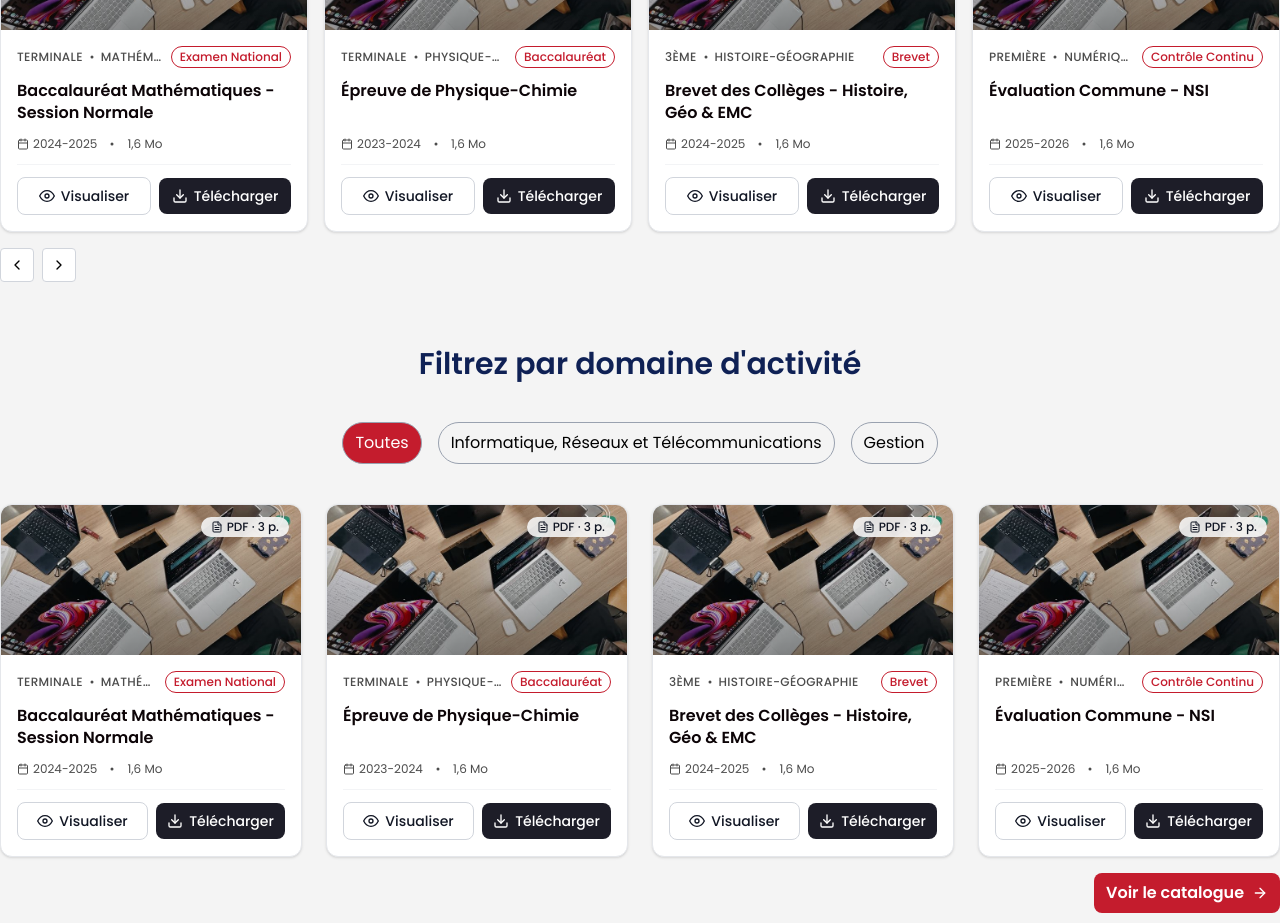
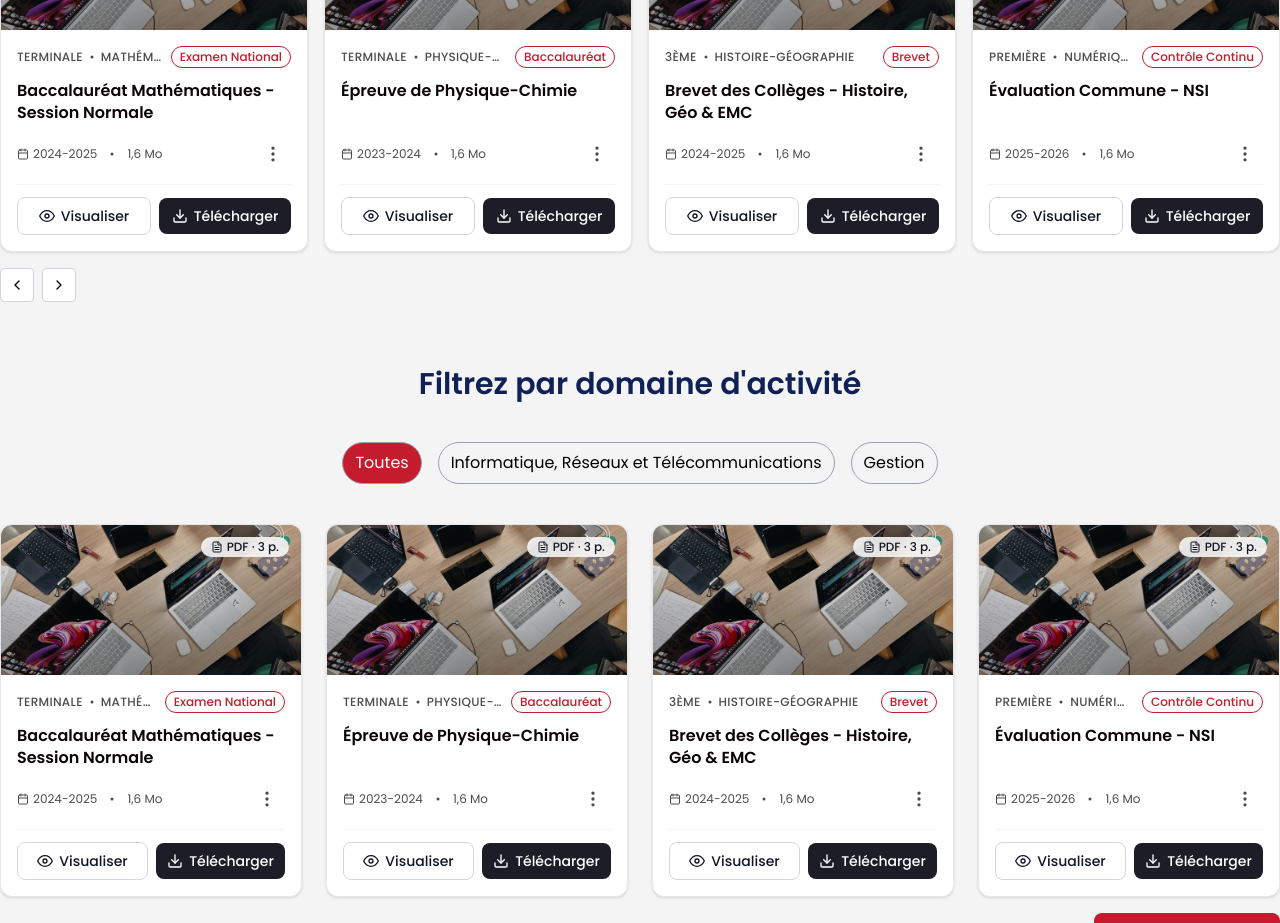
Before and after one commit to kaizen-squad/esgis-epreuves, a Next.js app: page /bde/accueil in a window 1280 px wide. Shown: the part 1780-2703 px from the top of the page. Built offline with nearby package versions, Linux system fonts and the light colour scheme.

Commit message:
feat(bde-epreuve-card): changed the epreuve card for bde so that it get a menu component for actions

```diff
--- /dev/null
+++ b/src/app/(bde)/bde/accueil/components/AddedExams.tsx
@@ -0,0 +1,25 @@
+"use client";
+
+import BDEEpreuveCard from "@/app/(bde)/components/BDEEpreuveCard";
+import { epreuvesMock } from "@/app/(public)/constants/epreuve.constants";
+import Slider from "@/components/ui/Slider";
+
+const AddedExams = ({ title }: { title: string }) => {
+  return (
+    <div className="mx-auto mb-16 max-w-7xl">
+      <h3 className="section-title">{title}</h3>
+      <Slider>
+        {epreuvesMock.map((epreuve) => (
+          <div
+            key={epreuve.name}
+            className="relative w-full shrink-0 snap-start md:w-[calc((100%-1rem)/2)] lg:w-[calc((100%-3rem)/4)]"
+          >
+            <BDEEpreuveCard {...epreuve} />
+          </div>
+        ))}
+      </Slider>
+    </div>
+  );
+};
+
+export default AddedExams;
--- /dev/null
+++ b/src/app/(bde)/bde/accueil/components/DomainFilter.tsx
@@ -0,0 +1,30 @@
+"use client";
+
+import BDEEpreuveCard from "@/app/(bde)/components/BDEEpreuveCard";
+import DomainSelectFilter from "@/app/(public)/components/DomainSelectFilter";
+import { epreuvesMock } from "@/app/(public)/constants/epreuve.constants";
+import { FiArrowRight } from "react-icons/fi";
+
+const DomainFilter = () => {
+  return (
+    <div className="mx-auto mb-30 w-full max-w-7xl">
+      <h3 className="section-title text-center">
+        Filtrez par domaine d&apos;activité
+      </h3>
+
+      <DomainSelectFilter />
+
+      <div className="mb-4 grid grid-cols-1 justify-center gap-6 md:grid-cols-2 lg:grid-cols-3 xl:grid-cols-4">
+        {epreuvesMock.map((epreuve) => (
+          <BDEEpreuveCard {...epreuve} key={epreuve.name} />
+        ))}
+      </div>
+
+      <button className="bg-background-accent text-text-primary my-2 ml-auto flex items-center gap-2 rounded-lg px-3 py-2 font-semibold">
+        Voir le catalogue <FiArrowRight />
+      </button>
+    </div>
+  );
+};
+
+export default DomainFilter;
--- a/src/app/(bde)/bde/accueil/page.tsx
+++ b/src/app/(bde)/bde/accueil/page.tsx
@@ -1,18 +1,18 @@
 import BDELayout from "@/app/(bde)/components/BDELayout";
 import BDEWelcomeSection from "./components/BDEWelcomeSection";
 import Research from "@/app/(public)/accueil/components/Research";
-import RecentlyAdded from "@/app/(public)/accueil/components/RecentlyAdded";
-import DomainFilter from "@/app/(public)/accueil/components/DomainFilter";
 import ResultsResume from "@/app/(public)/accueil/components/ResultsResume";
 import CTACatalogue from "@/app/(public)/accueil/components/CTACatalogue";
 import Filieres from "@/app/(public)/accueil/components/Filieres";
+import AddedExams from "./components/AddedExams";
+import DomainFilter from "./components/DomainFilter";
 
 const BDEAccueil = () => {
   return (
     <BDELayout>
       <BDEWelcomeSection />
       <Research />
-      <RecentlyAdded title="Epreuves ajoutées" />
+      <AddedExams title="Epreuves ajoutées" />
       <DomainFilter />
       <Filieres />
       <ResultsResume />
--- a/src/app/(bde)/bde/catalogue/page.tsx
+++ /dev/null
@@ -1,5 +0,0 @@
-const CataloguePage = () => {
-  return <div></div>;
-};
-
-export default CataloguePage;
--- /dev/null
+++ b/src/app/(bde)/components/BDEEpreuveCard.tsx
@@ -0,0 +1,92 @@
+import { EpreuveCard } from "@/app/(public)/components/EpreuveCard";
+import Menu, { MenuItem } from "@/components/ui/Menu";
+import Image from "next/image";
+import {
+  FiCalendar,
+  FiDownload,
+  FiEye,
+  FiFileText,
+  FiTrash,
+} from "react-icons/fi";
+import { GoDotFill } from "react-icons/go";
+
+const BDEEpreuveCard = (data: EpreuveCard) => {
+  return (
+    <article className="group bg-background-primary flex h-full w-full flex-col overflow-hidden rounded-xl border border-gray-200 shadow-sm transition-all duration-300 hover:-translate-y-1 hover:border-gray-300 hover:shadow-lg">
+      <div className="relative aspect-2/1 w-full shrink-0 overflow-hidden bg-gray-100">
+        <Image
+          src={data.img_src}
+          alt={data.name}
+          fill
+          loading="eager"
+          sizes="20rem"
+          className="object-cover transition-transform duration-500 group-hover:scale-105"
+        />
+        <div className="absolute inset-0 bg-linear-to-t from-black/40 to-transparent" />
+        <span className="text-text-default absolute top-3 right-3 flex items-center gap-1 rounded-full bg-white/85 px-2.5 py-0.5 text-xs font-medium backdrop-blur-sm">
+          <FiFileText size={12} /> PDF · 3 p.
+        </span>
+      </div>
+
+      <div className="flex flex-1 flex-col gap-3 p-4">
+        <div className="flex items-center justify-between gap-2">
+          <div className="text-text-paragraph flex min-w-0 items-center gap-1.5 text-xs font-medium tracking-wide uppercase">
+            <span className="shrink-0">{data.class}</span>
+            <GoDotFill size={6} className="shrink-0" />
+            <span className="truncate">{data.matter}</span>
+          </div>
+          <span className="text-background-accent shrink-0 rounded-full border border-current px-2 py-0.5 text-xs font-medium">
+            {data.type}
+          </span>
+        </div>
+
+        <h4 className="text-text-title line-clamp-2 min-h-[2lh] text-base leading-snug font-semibold">
+          {data.name}
+        </h4>
+
+        <div className="text-text-paragraph mt-auto flex items-center justify-between text-xs">
+          <div className="flex items-center gap-3">
+            <span className="flex items-center gap-1">
+              <FiCalendar size={12} />
+              {data.year - 1}-{data.year}
+            </span>
+            <GoDotFill size={6} />
+            <span>1,6 Mo</span>
+          </div>
+          <div>
+            <Menu>
+              <MenuItem
+                name={
+                  <span>
+                    Modifier les données <FiFileText />
+                  </span>
+                }
+              />
+              <MenuItem name="Remplacer l'épreuve" />
+              <MenuItem
+                name={
+                  <span className="text-background-accent flex items-center gap-2">
+                    Supprimer l&apos;épreuve <FiTrash />
+                  </span>
+                }
+              />
+            </Menu>
+          </div>
+        </div>
+
+        <div className="flex items-center gap-2 border-t border-gray-100 pt-3">
+          <button className="text-text-default flex flex-1 cursor-pointer items-center justify-center gap-1.5 rounded-lg border border-gray-300 py-2 text-sm font-medium transition-colors hover:bg-gray-50">
+            <FiEye size={16} />
+            Visualiser
+          </button>
+          <button className="bg-background-secondary text-text-primary flex flex-1 cursor-pointer items-center justify-center gap-1.5 rounded-lg py-2 text-sm font-medium transition-opacity hover:opacity-90">
+            <FiDownload size={16} />
+            Télécharger
+          </button>
+        </div>
+      </div>
+    </article>
+  );
+};
+
+export default BDEEpreuveCard;
--- a/src/app/(bde)/constants/navLinks.ts
+++ b/src/app/(bde)/constants/navLinks.ts
@@ -3,12 +3,4 @@ export const bdeNavLinks = [
     name: "Accueil",
     link: "/bde/accueil",
   },
-  {
-    name: "Catalogue",
-    link: "/bde/catalogue",
-  },
-  {
-    name: "Filières",
-    link: "/bde/filieres",
-  },
 ];
--- a/src/app/(public)/components/DomainSelectFilter.tsx
+++ b/src/app/(public)/components/DomainSelectFilter.tsx
@@ -1,4 +1,3 @@
-import React from "react";
 import { activityDomain } from "../constants/domain.constants";
 import { useDomainStore } from "../store/domain.store";
 
--- a/src/app/(public)/components/EpreuveCard.tsx
+++ b/src/app/(public)/components/EpreuveCard.tsx
@@ -2,7 +2,7 @@ import Image from "next/image";
 import { FiCalendar, FiDownload, FiEye, FiFileText } from "react-icons/fi";
 import { GoDotFill } from "react-icons/go";
 
-interface EpreuveCard {
+export interface EpreuveCard {
   img_src: string;
   name: string;
   year: number;
--- /dev/null
+++ b/src/components/ui/Menu.tsx
@@ -0,0 +1,101 @@
+"use client";
+
+import Link from "next/link";
+import { useEffect, useRef, useState } from "react";
+import { FiMoreVertical } from "react-icons/fi";
+
+type MenuItemProps = {
+  name: React.ReactNode;
+  href?: string;
+  onClick?: () => void;
+  icon?: React.ReactNode;
+};
+
+export function MenuItem({ name, href, onClick, icon }: MenuItemProps) {
+  const className =
+    "flex w-full items-center gap-3 px-4 py-2 text-left text-text-default hover:bg-background-default";
+
+  if (href) {
+    return (
+      <Link href={href} className={className} role="menuitem">
+        {icon}
+        <span>{name}</span>
+      </Link>
+    );
+  }
+
+  return (
+    <button
+      type="button"
+      onClick={onClick}
+      className={className}
+      role="menuitem"
+    >
+      {icon}
+      <span>{name}</span>
+    </button>
+  );
+}
+
+type MenuProps = {
+  children: React.ReactNode;
+  label?: string;
+  align?: "left" | "right";
+};
+
+export default function Menu({
+  children,
+  label = "Options",
+  align = "right",
+}: MenuProps) {
+  const [isOpen, setIsOpen] = useState(false);
+  const containerRef = useRef<HTMLDivElement>(null);
+
+  useEffect(() => {
+    if (!isOpen) return;
+
+    const handlePointerDown = (event: PointerEvent) => {
+      if (!containerRef.current?.contains(event.target as Node)) {
+        setIsOpen(false);
+      }
+    };
+
+    const handleKeyDown = (event: KeyboardEvent) => {
+      if (event.key === "Escape") setIsOpen(false);
+    };
+
+    document.addEventListener("pointerdown", handlePointerDown);
+    document.addEventListener("keydown", handleKeyDown);
+
+    return () => {
+      document.removeEventListener("pointerdown", handlePointerDown);
+      document.removeEventListener("keydown", handleKeyDown);
+    };
+  }, [isOpen]);
+
+  return (
+    <div ref={containerRef} className="relative inline-block text-left">
+      <button
+        type="button"
+        onClick={() => setIsOpen((open) => !open)}
+        aria-haspopup="menu"
+        aria-expanded={isOpen}
+        aria-label={label}
+        className="hover:bg-background-default rounded p-2"
+      >
+        <FiMoreVertical size={20} />
+      </button>
+
+      {isOpen && (
+        <div
+          role="menu"
+          className={`bg-background-primary absolute z-20 mt-2 min-w-48 overflow-hidden rounded-lg border border-gray-200 shadow-lg ${
+            align === "right" ? "right-0" : "left-0"
+          }`}
+        >
+          {children}
+        </div>
+      )}
+    </div>
+  );
+}
```
